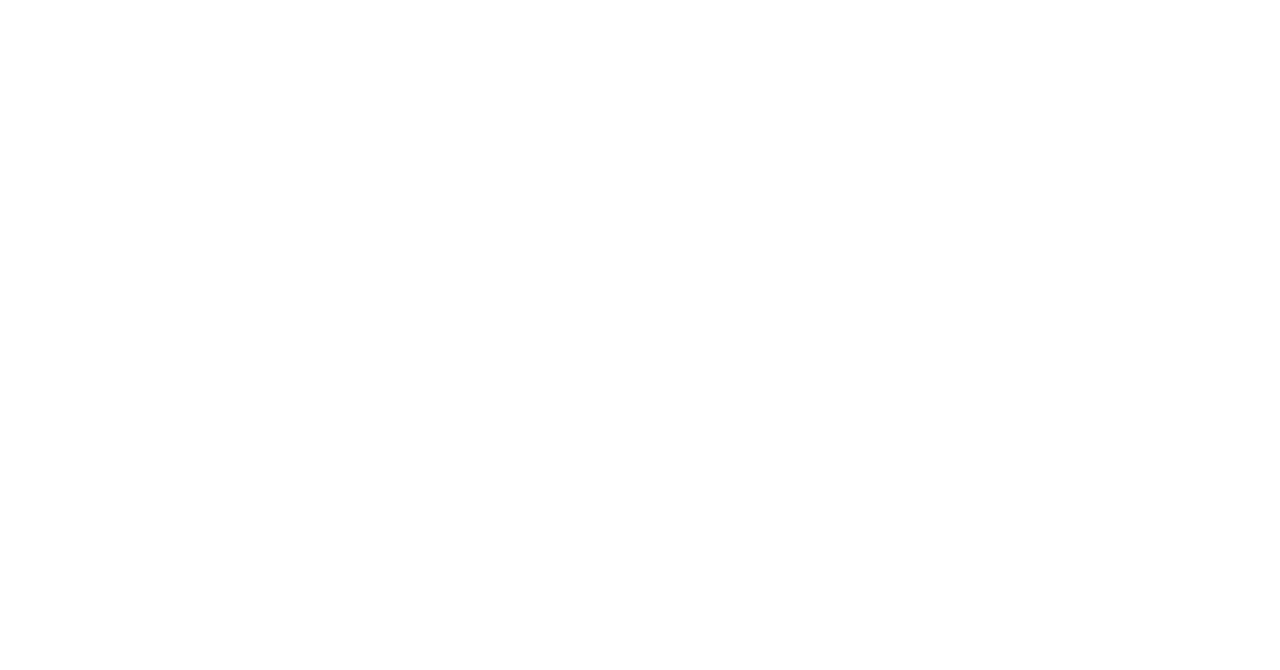
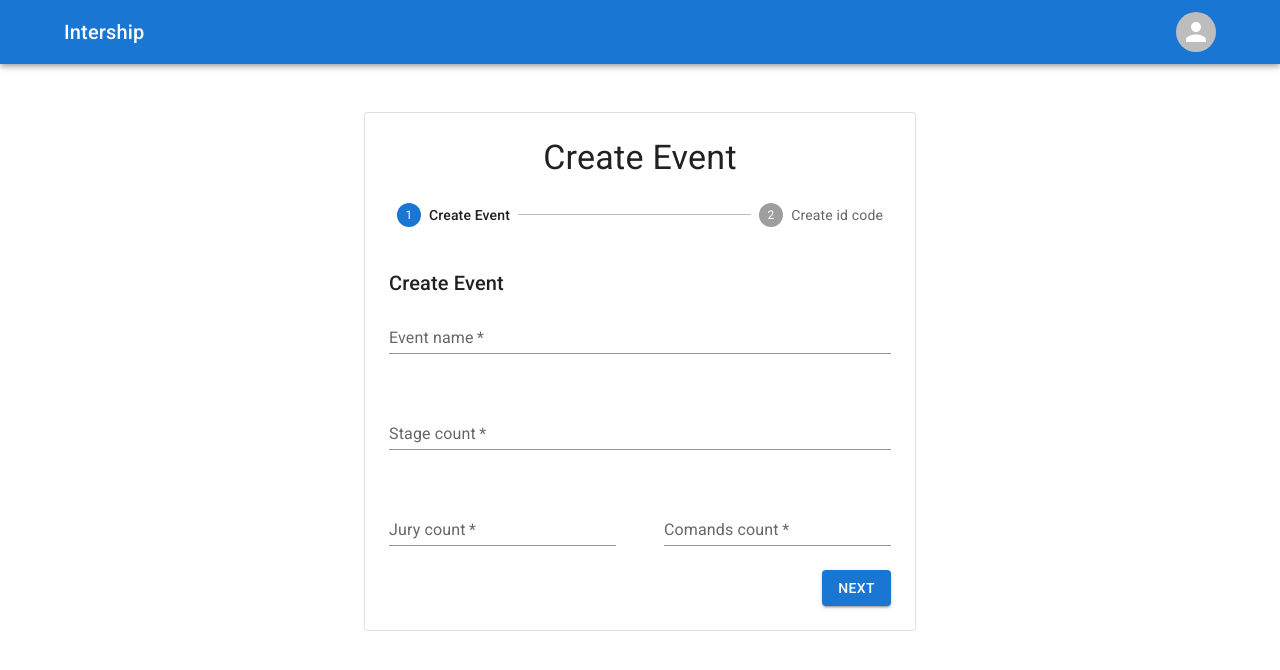
Before and after one commit to FFreestyler/-Internship, a React (Create React App) app: page /user in a window 1280 px wide. Before the commit this address had no page. Shown: the top 670 px of the page. Built offline with nearby package versions, Linux system fonts and the light colour scheme.

Commit message:
Added create event component

```diff
--- a/src/components/AppContainer.js
+++ b/src/components/AppContainer.js
@@ -1,22 +1,24 @@
 import { Route, Routes } from "react-router";
-import React from 'react'
+import React from "react";
 import NavBarComponent from "./NavBarComponent";
+import AddEventComponent from "./eventCreate/AddEventComponent";
 
 function AppContainer() {
   return (
     <>
       <Routes>
         <Route
-            path="/"
+          path="/user"
           element={
+            <>
               <NavBarComponent />
+              <AddEventComponent />
+            </>
           }
-          >
-
-          </Route>
+        ></Route>
       </Routes>
     </>
-  )
+  );
 }
 
-export default AppContainer
+export default AppContainer;
--- /dev/null
+++ b/src/components/eventCreate/AddEventComponent.js
@@ -0,0 +1,86 @@
+import {
+  Typography,
+  CssBaseline,
+  Container,
+  Paper,
+  Stepper,
+  Step,
+  StepLabel,
+  Box,
+  Button,
+} from "@mui/material";
+import * as React from 'react';
+import CreateIdComponent from "./CreateIdComponent";
+import EventSettingsComponent from "./EventSettingsComponent";
+
+const steps = ['Create Event', 'Create id code'];
+
+function getStepContent(step) {
+  switch (step) {
+    case 0:
+      return <EventSettingsComponent/>
+    case 1:
+      return <CreateIdComponent/>
+    default:
+      throw new Error('Unknown step');
+  }
+}
+
+function AddEventComponent() {
+  const [activeStep, setActiveStep] = React.useState(0);
+
+  const handleNext = () => {
+    setActiveStep(activeStep + 1);
+  };
+
+  const handleBack = () => {
+    setActiveStep(activeStep - 1);
+  };
+
+  return (
+    <>
+      <CssBaseline />
+      <Container component="main" maxWidth="sm" sx={{ mb: 4 }}>
+        <Paper variant="outlined" sx={{ my: { xs: 3, md: 6 }, p: { xs: 2, md: 3 } }}>
+          <Typography component="h1" variant="h4" align="center">
+            Create Event
+          </Typography>
+          <Stepper activeStep={activeStep} sx={{ pt: 3, pb: 5 }}>
+            {steps.map((label) => (
+              <Step key={label}>
+                <StepLabel>{label}</StepLabel>
+              </Step>
+            ))}
+          </Stepper>
+          <React.Fragment>
+            {activeStep === steps.length ? (
+              <React.Fragment>
+              </React.Fragment>
+            ) : (
+              <React.Fragment>
+                {getStepContent(activeStep)}
+                <Box sx={{ display: 'flex', justifyContent: 'flex-end' }}>
+                  {activeStep !== 0 && (
+                    <Button onClick={handleBack} sx={{ mt: 3, ml: 1 }}>
+                      Back
+                    </Button>
+                  )}
+
+                  <Button
+                    variant="contained"
+                    onClick={handleNext}
+                    sx={{ mt: 3, ml: 1 }}
+                  >
+                    {activeStep === steps.length - 1 ? 'Create event' : 'Next'}
+                  </Button>
+                </Box>
+              </React.Fragment>
+            )}
+          </React.Fragment>
+        </Paper>
+      </Container>
+    </>
+  );
+}
+
+export default AddEventComponent
--- /dev/null
+++ b/src/components/eventCreate/CreateIdComponent.js
@@ -0,0 +1,28 @@
+import { Typography, Grid, TextField } from "@mui/material";
+
+function CreateIdComponent() {
+    return (
+        <>
+          <Typography variant="h6" gutterBottom>
+            Create ID Number
+          </Typography>
+          <Grid container spacing={6}>
+            <Grid item xs={12}>
+              <TextField
+                required
+                id="Event ID"
+                name="eventID"
+                label="Event ID"
+                fullWidth
+                InputProps={{
+                    readOnly: true,
+                  }}
+                variant="standard"
+              />
+            </Grid>
+          </Grid>
+        </>
+      );
+}
+
+export default CreateIdComponent
--- /dev/null
+++ b/src/components/eventCreate/EventSettingsComponent.js
@@ -0,0 +1,58 @@
+import { Typography, Grid, TextField } from "@mui/material";
+
+function EventSettingsComponent() {
+  return (
+    <>
+      <Typography variant="h6" gutterBottom>
+        Create Event
+      </Typography>
+      <Grid container spacing={6}>
+        <Grid item xs={12}>
+          <TextField
+            required
+            id="Event name"
+            name="eventName"
+            label="Event name"
+            fullWidth
+            variant="standard"
+          />
+        </Grid>
+        <Grid item xs={12}>
+          <TextField
+            required
+            id="Stage count"
+            name="stageCount"
+            label="Stage count"
+            type="number"
+            fullWidth
+            variant="standard"
+          />
+        </Grid>
+        <Grid item xs={12} sm={6}>
+          <TextField
+            required
+            id="Jury count"
+            name="juryCount"
+            label="Jury count"
+            type="number"
+            fullWidth
+            variant="standard"
+          />
+        </Grid>
+        <Grid item xs={12} sm={6}>
+          <TextField
+            required
+            id="Comands count"
+            name="comandsCount"
+            label="Comands count"
+            type="number"
+            fullWidth
+            variant="standard"
+          />
+        </Grid>
+      </Grid>
+    </>
+  );
+}
+
+export default EventSettingsComponent;
```
Lines whose indentation alone changed are shown as unchanged.
